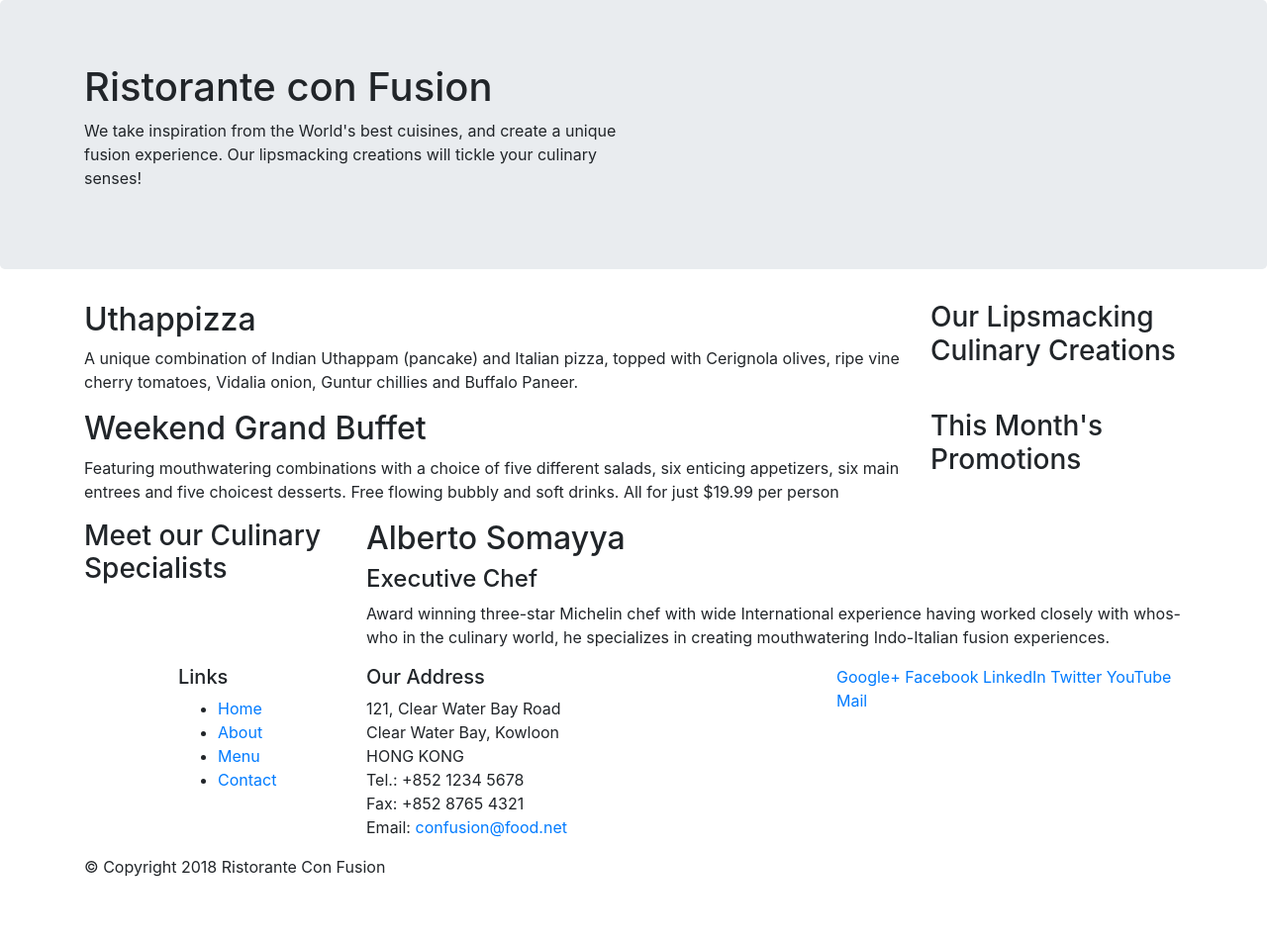
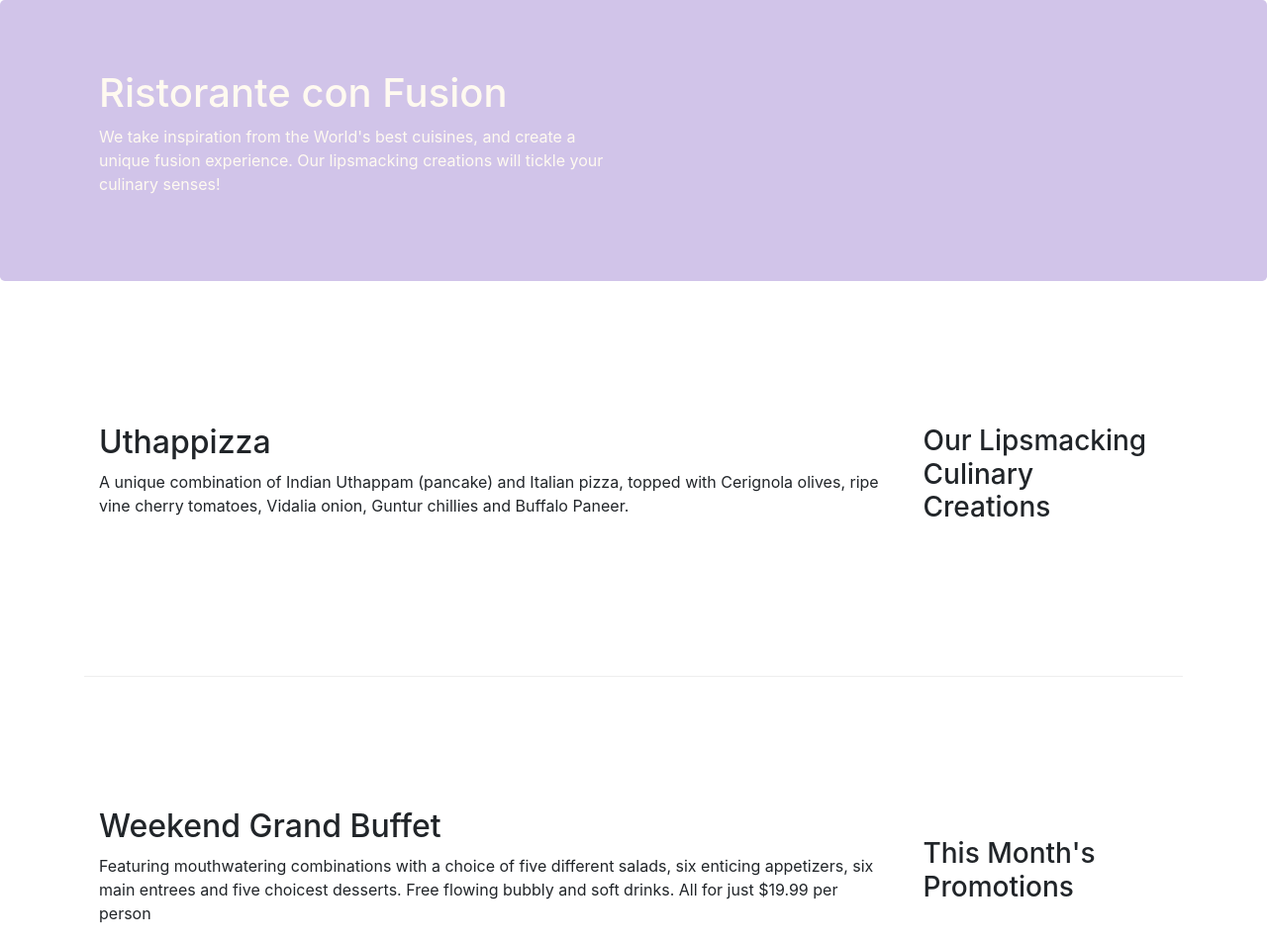
Before and after one commit to renmaoting/bootstrap, a website: page index.html in a window 1280 px wide. Shown: the top 954 px of the page at 99% size. Before the commit the page ends 904 px from the top, so only its background shows below. Drawn offline with nearby package versions, Linux system fonts and the light colour scheme.

Commit message:
bootstrap part2

```diff
--- /dev/null
+++ b/css/style.css
@@ -0,0 +1,30 @@
+.row-header {
+    margin: 0px auto;
+    padding: 0px auto;
+}
+
+.row-content {
+    margin: 0px auto;
+    padding: 50px 0px 50px 0;
+    border-bottom: 1px ridge;
+    min-height: 400px;
+}
+
+.row-footer {
+    background-color: #D1C4E9;
+    margin: 0px auto;
+    padding: 20px 0px 20px 0px;
+}
+
+.jumbotron {
+    margin: 0px auto;
+    padding: 70px 30px 70px 30px;
+    background-color: #D1C4E9;
+    color: floralwhite
+}
+
+.address {
+    font-size: 80%;
+    margin: 0px;
+    color: #0f0f0f;
+}
--- a/index.html
+++ b/index.html
@@ -9,6 +9,7 @@
 
     <!-- Bootstrap CSS -->
     <link rel="stylesheet" href="node_modules/bootstrap/dist/css/bootstrap.min.css">
+    <link rel="stylesheet" href="css/style.css">
     <title>Ristorante Con Fusion</title>
 </head>
 
@@ -16,8 +17,8 @@
 
     <header class = "jumbotron">
         <div class = "container">
-            <div class = "row">
-                <div class="col-12 col-sm-6">
+            <div class = "row row-header">
+                <div class="col-12 col-sm-6 ">
                     <h1>Ristorante con Fusion</h1>
                     <p>We take inspiration from the World's best cuisines, and create a unique fusion experience. Our lipsmacking creations will tickle your culinary senses!</p>
                 </div>
@@ -28,7 +29,7 @@
     </header>
 
     <div class = "container">
-        <div class = "row">
+        <div class = "row row-content align-items-center">
             <div class = "col-12 col-sm-4 order-sm-last col-md-3">
                 <h3>Our Lipsmacking Culinary Creations</h3>
             </div>
@@ -39,7 +40,7 @@
         </div>
 
 
-        <div class = "row">
+        <div class = "row row-content align-items-center">
             <div class = "col-12 col-sm-4 order-sm-last col-md-3">
                 <h3>This Month's Promotions</h3>
             </div>
@@ -49,7 +50,7 @@
             </div>
         </div>
 
-        <div class = "row">
+        <div class = "row row-content align-items-center">
             <div class = "col-12 col-sm-4 col-md-3">
                 <h3>Meet our Culinary Specialists</h3>
             </div>
@@ -61,12 +62,12 @@
         </div>
     </div>
 
-    <footer>
+    <footer class = "row-footer">
         <div class = "container">
             <div class = "row">
                 <div class = "col-4 offset-1 col-sm-2">
                     <h5>Links</h5>
-                    <ul>
+                    <ul class="list-unstyled">
                         <li><a href="#">Home</a></li>
                         <li><a href="#">About</a></li>
                         <li><a href="#">Menu</a></li>
@@ -75,7 +76,7 @@
                 </div>
                 <div class = "col-7 col-sm-5">
                     <h5>Our Address</h5>
-                    <address>
+                    <address class="address">
 		              121, Clear Water Bay Road<br>
 		              Clear Water Bay, Kowloon<br>
 		              HONG KONG<br>
@@ -84,8 +85,8 @@
 		              Email: <a href="mailto:confusion@food.net">confusion@food.net</a>
 		           </address>
                 </div>
-                <div class = "col-12 col-sm-4">
-                    <div>
+                <div class = "col-12 col-sm-4 align-self-center">
+                    <div class="text-center">
                         <a href="http://google.com/+">Google+</a>
                         <a href="http://www.facebook.com/profile.php?id=">Facebook</a>
                         <a href="http://www.linkedin.com/in/">LinkedIn</a>
@@ -95,7 +96,7 @@
                     </div>
                 </div>
            </div>
-           <div class = "row">
+           <div class = "row justify-content-center">
                 <div class = "col-auto">
                     <p>© Copyright 2018 Ristorante Con Fusion</p>
                 </div>
```
